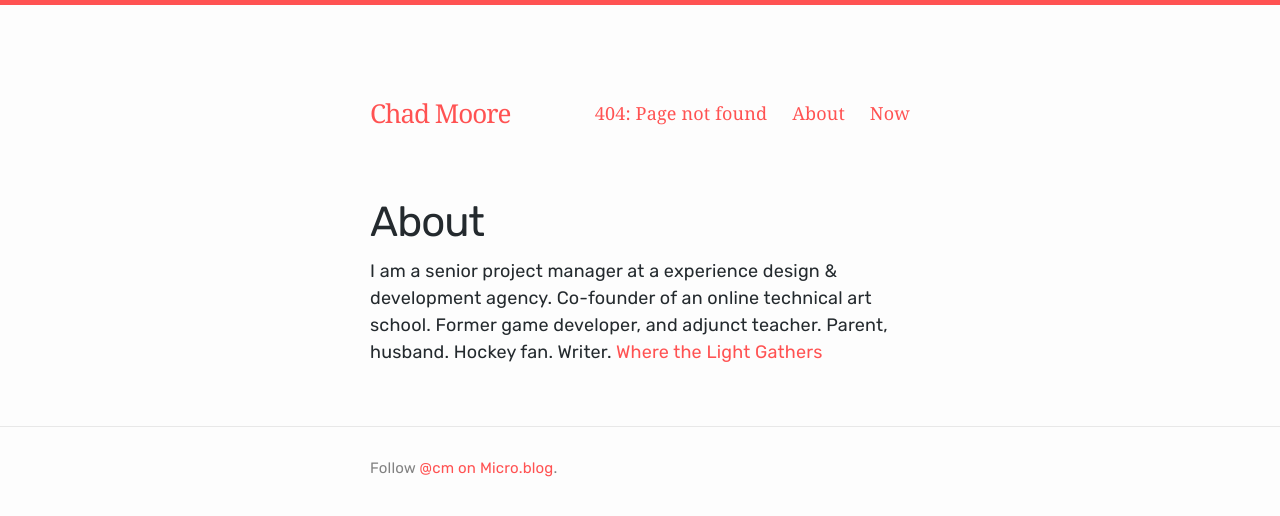
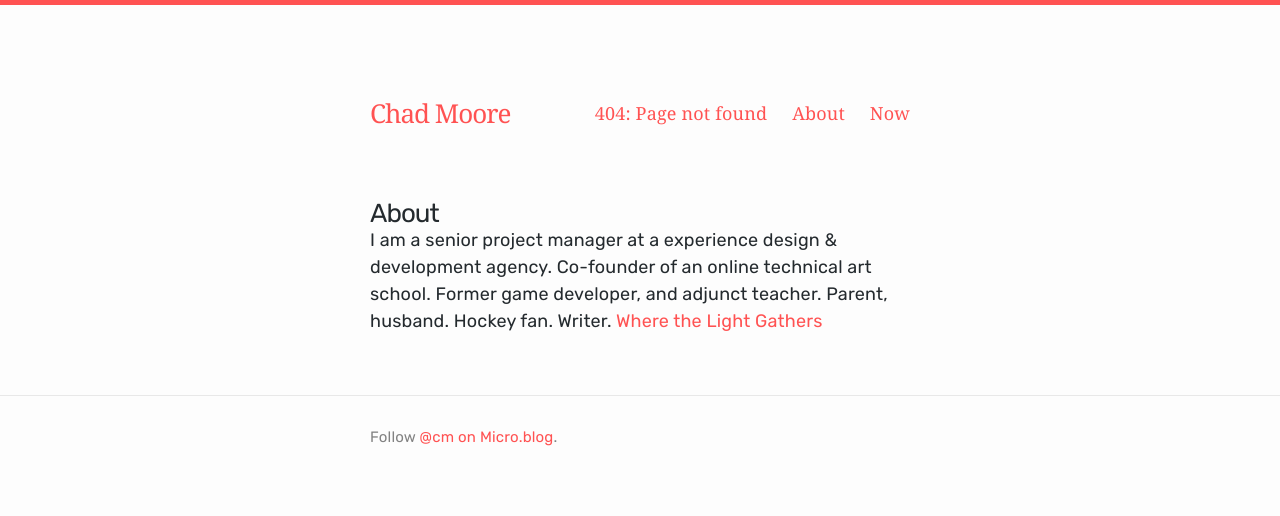
Before and after one commit to chadgmoore/chadgmoore.github.io, a Jekyll site: the page built from about.md, in a window 1280 px wide. Shown: the top 516 px of the page. Built offline with Jekyll 4.4.1, drawn with Linux system fonts in a browser that asks for light colours.

Commit message:
Mirroring from Micro.blog.

```diff
--- a/_sass/_layout.scss
+++ b/_sass/_layout.scss
@@ -198,28 +198,33 @@
 }
 
 .post-title {
-    font-size: 42px;
+    font-size: 26px;
     letter-spacing: -1px;
     line-height: 1;
 
     @include media-query($on-laptop) {
-        font-size: 36px;
+        font-size: 26px;
     }
+}
+
+h1 {
+	font-size: 26px;
+	margin-bottom: 0px;
 }
 
 .post-content {
     margin-bottom: $spacing-unit;
 
     h2 {
-        font-size: 32px;
+        font-size: 24px;
 
         @include media-query($on-laptop) {
-            font-size: 28px;
+            font-size: 24px;
         }
     }
 
     h3 {
-        font-size: 26px;
+        font-size: 22px;
 
         @include media-query($on-laptop) {
             font-size: 22px;
@@ -230,7 +235,7 @@
         font-size: 20px;
 
         @include media-query($on-laptop) {
-            font-size: 18px;
+            font-size: 20px;
         }
     }
 }
```
